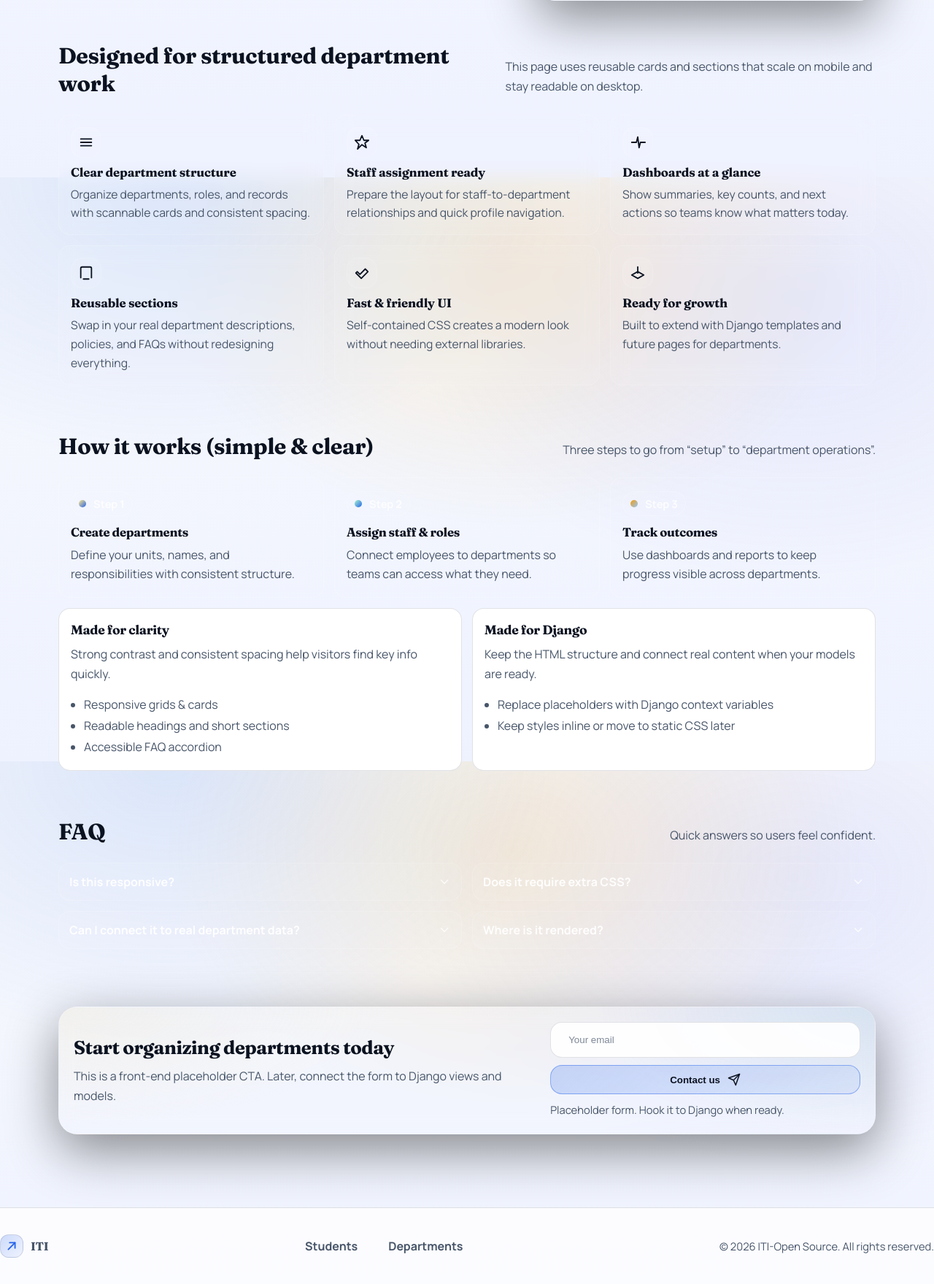
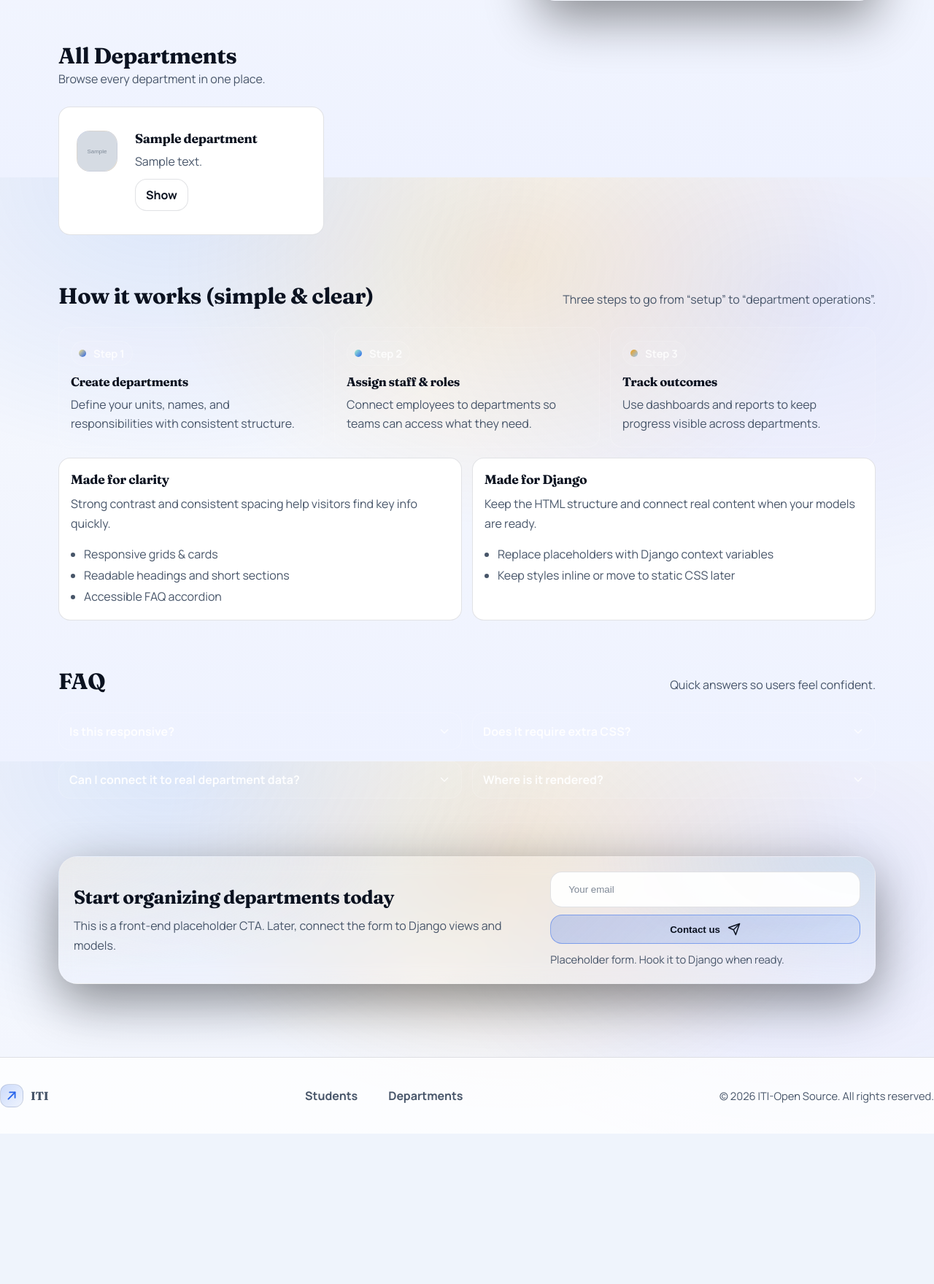
Before and after one commit to NohaAShehab/ptp46-os-zagzig-django, a Django app: page /departments/landing in a window 1280 px wide. Shown: the part 557-2316 px from the top of the page at 73% size. After the commit the page ends 2110 px from the top, so only its background shows below. Run offline with Django 5.2, Linux system fonts and the light colour scheme; tables that the repository leaves empty hold one stand-in row (values such as "Sample post"); grey boxes marked "Sample" are stand-in pictures.

Commit message:
relationships

```diff
--- a/staffmanagement/departments/admin.py
+++ b/staffmanagement/departments/admin.py
@@ -1,3 +1,8 @@
 from django.contrib import admin
 
+from departments.models import Department
+
 # Register your models here.
+
+
+admin.site.register(Department)
--- a/staffmanagement/departments/models.py
+++ b/staffmanagement/departments/models.py
@@ -1,3 +1,20 @@
 from django.db import models
 
 # Create your models here.
+
+
+class Department(models.Model):
+    name = models.CharField(max_length=100, unique=True)
+    # null = true --> db, blank -- admin dashboard
+    about = models.TextField(null=True, blank=True)
+    logo = models.ImageField(upload_to='departments/logos',null=True, blank=True)
+    created_at = models.DateTimeField(auto_now_add=True, null=True)
+    updated_at = models.DateTimeField(auto_now=True, null=True)
+
+
+    def __str__(self):
+        return f'{self.name}'
+
+    @property
+    def logo_url(self):
+        return  f'/media/{self.logo}'
--- a/staffmanagement/departments/templates/departments/landing.html
+++ b/staffmanagement/departments/templates/departments/landing.html
@@ -71,77 +71,73 @@
     </div>
   </section>
 
-  <section class="section" id="features" aria-label="Departments features">
+  <section class="section" id="features" aria-label="All departments">
     <div class="section-head">
-      <h2>Designed for structured department work</h2>
+      <div>
+        <h2>All Departments</h2>
         <p class="lead-small">
-        This page uses reusable cards and sections that scale on mobile and stay readable on desktop.
+          Browse every department in one place.
         </p>
       </div>
+    </div>
 
+    {% if departments %}
       <div class="grid-3">
-      <article class="feature">
-        <div class="icon" aria-hidden="true">
-          <svg width="22" height="22" viewBox="0 0 24 24" fill="none">
-            <path d="M4 7h16M4 12h16M4 17h16" stroke="currentColor" stroke-width="2" stroke-linecap="round" />
-          </svg>
+        {% for department in departments %}
+          <article class="panel" style="padding: var(--space-4) var(--space-3);">
+            <div style="display:flex; align-items:flex-start; gap: var(--space-3);">
+              <div
+                style="
+                  width: 56px;
+                  height: 56px;
+                  border-radius: 18px;
+                  border: 1px solid var(--border);
+                  background: linear-gradient(135deg, rgba(37, 99, 235, 0.14), rgba(245, 158, 11, 0.12));
+                  display:flex;
+                  align-items:center;
+                  justify-content:center;
+                  overflow:hidden;
+                  flex: 0 0 auto;
+                "
+                aria-hidden="true"
+              >
+                {% if department.logo %}
+                  <img
+                    src="{{ department.logo_url }}"
+                    alt=""
+                    style="width:100%; height:100%; object-fit:cover; display:block;"
+                  />
+                {% else %}
+                  <span style="font-weight: 900; color: var(--accent); font-size: 1.05rem;">
+                    {{ department.name|first|upper }}
+                  </span>
+                {% endif %}
               </div>
-        <h3>Clear department structure</h3>
-        <p>Organize departments, roles, and records with scannable cards and consistent spacing.</p>
+
+              <div>
+                <h3 style="margin: 0 0 8px;">{{ department.name }}</h3>
+                <p class="lead-small" style="max-width: 44ch;">
+                  {% if department.about %}
+                    {{ department.about|truncatewords:22 }}
+                  {% else %}
+                    No description yet.
+                  {% endif %}
+                </p>
+                <a class="btn" href="{% url 'departments.show' department.id %}" style="margin-top: 10px;">
+                  Show
+                </a>
+              </div>
+            </div>
           </article>
-
-      <article class="feature">
-        <div class="icon" aria-hidden="true">
-          <svg width="22" height="22" viewBox="0 0 24 24" fill="none">
-            <path d="M12 2l3 7h7l-5.5 4 2 7-6.5-4.5L5.5 22l2-7L2 9h7l3-7Z" stroke="currentColor" stroke-width="2" stroke-linejoin="round" />
-          </svg>
+        {% endfor %}
       </div>
-        <h3>Staff assignment ready</h3>
-        <p>Prepare the layout for staff-to-department relationships and quick profile navigation.</p>
-      </article>
-
-      <article class="feature">
-        <div class="icon" aria-hidden="true">
-          <svg width="22" height="22" viewBox="0 0 24 24" fill="none">
-            <path d="M3 12h7l2-8 2 16 2-8h7" stroke="currentColor" stroke-width="2" stroke-linecap="round" stroke-linejoin="round" />
-          </svg>
+    {% else %}
+      <div class="panel" style="padding: var(--space-4) var(--space-3);">
+        <p class="lead-small" style="margin:0;">
+          No departments found.
+        </p>
       </div>
-        <h3>Dashboards at a glance</h3>
-        <p>Show summaries, key counts, and next actions so teams know what matters today.</p>
-      </article>
-
-      <article class="feature">
-        <div class="icon" aria-hidden="true">
-          <svg width="22" height="22" viewBox="0 0 24 24" fill="none">
-            <path d="M4 19V5a2 2 0 0 1 2-2h12a2 2 0 0 1 2 2v14" stroke="currentColor" stroke-width="2" stroke-linecap="round" />
-            <path d="M8 21h8" stroke="currentColor" stroke-width="2" stroke-linecap="round" />
-          </svg>
-        </div>
-        <h3>Reusable sections</h3>
-        <p>Swap in your real department descriptions, policies, and FAQs without redesigning everything.</p>
-      </article>
-
-      <article class="feature">
-        <div class="icon" aria-hidden="true">
-          <svg width="22" height="22" viewBox="0 0 24 24" fill="none">
-            <path d="M3 12l2-2 4 4 8-8 4 4-10 10L3 12Z" stroke="currentColor" stroke-width="2" stroke-linejoin="round" />
-          </svg>
-        </div>
-        <h3>Fast & friendly UI</h3>
-        <p>Self-contained CSS creates a modern look without needing external libraries.</p>
-      </article>
-
-      <article class="feature">
-        <div class="icon" aria-hidden="true">
-          <svg width="22" height="22" viewBox="0 0 24 24" fill="none">
-            <path d="M12 20l9-5-9-5-9 5 9 5Z" stroke="currentColor" stroke-width="2" stroke-linejoin="round" />
-            <path d="M12 12V3" stroke="currentColor" stroke-width="2" stroke-linecap="round" />
-          </svg>
-        </div>
-        <h3>Ready for growth</h3>
-        <p>Built to extend with Django templates and future pages for departments.</p>
-      </article>
-    </div>
+    {% endif %}
   </section>
 
   <section class="section" id="about" aria-label="About departments landing">
--- a/staffmanagement/departments/urls.py
+++ b/staffmanagement/departments/urls.py
@@ -1,6 +1,7 @@
 
 from django.urls import path
-from departments.views import landing as dept_landing
+from departments.views import landing as dept_landing, show as dept_show
 urlpatterns = [
     path('landing', dept_landing, name='departments.landing'),
+    path('<int:id>', dept_show, name='departments.show'),
 ]
--- a/staffmanagement/departments/views.py
+++ b/staffmanagement/departments/views.py
@@ -1,7 +1,19 @@
-from django.shortcuts import render
+from django.shortcuts import render, get_object_or_404
+from departments.models import Department
 
 # Create your views here.
 
 
 def landing(request):
-    return render(request, 'departments/landing.html')
+    departments = Department.objects.all()
+    return render(request, 'departments/landing.html',
+                  context={'departments': departments})
+
+
+def show(request, id ):
+    department = get_object_or_404(Department, id=id)
+    return render(
+        request,
+        'departments/show.html',
+        context={'department': department},
+    )
--- a/staffmanagement/iti/settings.py
+++ b/staffmanagement/iti/settings.py
@@ -47,6 +47,7 @@ INSTALLED_APPS = [
     # use models, migrations, ----
     'students.apps.StudentsConfig',  # more clean structure
     'departments.apps.DepartmentsConfig',
+    'django_cleanup.apps.CleanupConfig',
 ]
 
 MIDDLEWARE = [
--- a/staffmanagement/students/templates/students/index.html
+++ b/staffmanagement/students/templates/students/index.html
@@ -38,6 +38,11 @@
                   >
                     Show
                   </a>
+                   <a
+                    class="btn"
+                    href="{{student.delete_url}}">
+                    Delete
+                  </a>
                 </td>
               </tr>
             {% endfor %}
--- a/staffmanagement/students/templates/students/profile.html
+++ b/staffmanagement/students/templates/students/profile.html
@@ -94,6 +94,12 @@
             <div class="kv-label">Updated at</div>
             <div class="kv-value">{{ student.updated_at }}</div>
           </div>
+        <div class="kv">
+            <div class="kv-label">Department</div>
+            <div class="kv-value">{{ student.department }}</div>
+          <img src="{{student.department.logo_url}}" alt="{{student.department.name}}"
+               width="50" height="50">
+          </div>
       </div>
       <div style="margin-top:24px; display:flex; gap:16px; flex-wrap:wrap;">
         <a class="btn btn-primary" href="{% url 'students.index' %}">Open List</a>
--- a/staffmanagement/students/urls.py
+++ b/staffmanagement/students/urls.py
@@ -1,7 +1,7 @@
 
 from django.urls import path
 from students.views import  (
-    home, hi, profile,student_profile, landing, index, create)
+    home, hi, profile,student_profile, landing, index, create , delete)
 # you define name for each url , you can use this name, in views, models, in template pages ..
 urlpatterns = [
     path('home', home, name='home'),
@@ -12,4 +12,5 @@ urlpatterns = [
     path('land', landing, name='landing'),
     path('index', index, name='students.index'),
     path('create', create, name='students.create'),
+    path('delete/<int:id>', delete, name='students.delete'),
 ]
```
Also changed, not shown: lab02.txt (added, +13 -0 lines), staffmanagement/departments/templates/departments/show.html (added, +84 -0 lines), staffmanagement/students/models.py (+10 -0 lines), staffmanagement/students/templates/students/create.html (+11 -0 lines), staffmanagement/students/views.py (+16 -4 lines), staffmanagement/departments/migrations/0001_initial.py (added), staffmanagement/students/migrations/0004_alter_student_image.py (added), staffmanagement/students/migrations/0005_student_department.py (added), 1 other file. Lines whose indentation alone changed are shown as unchanged.
